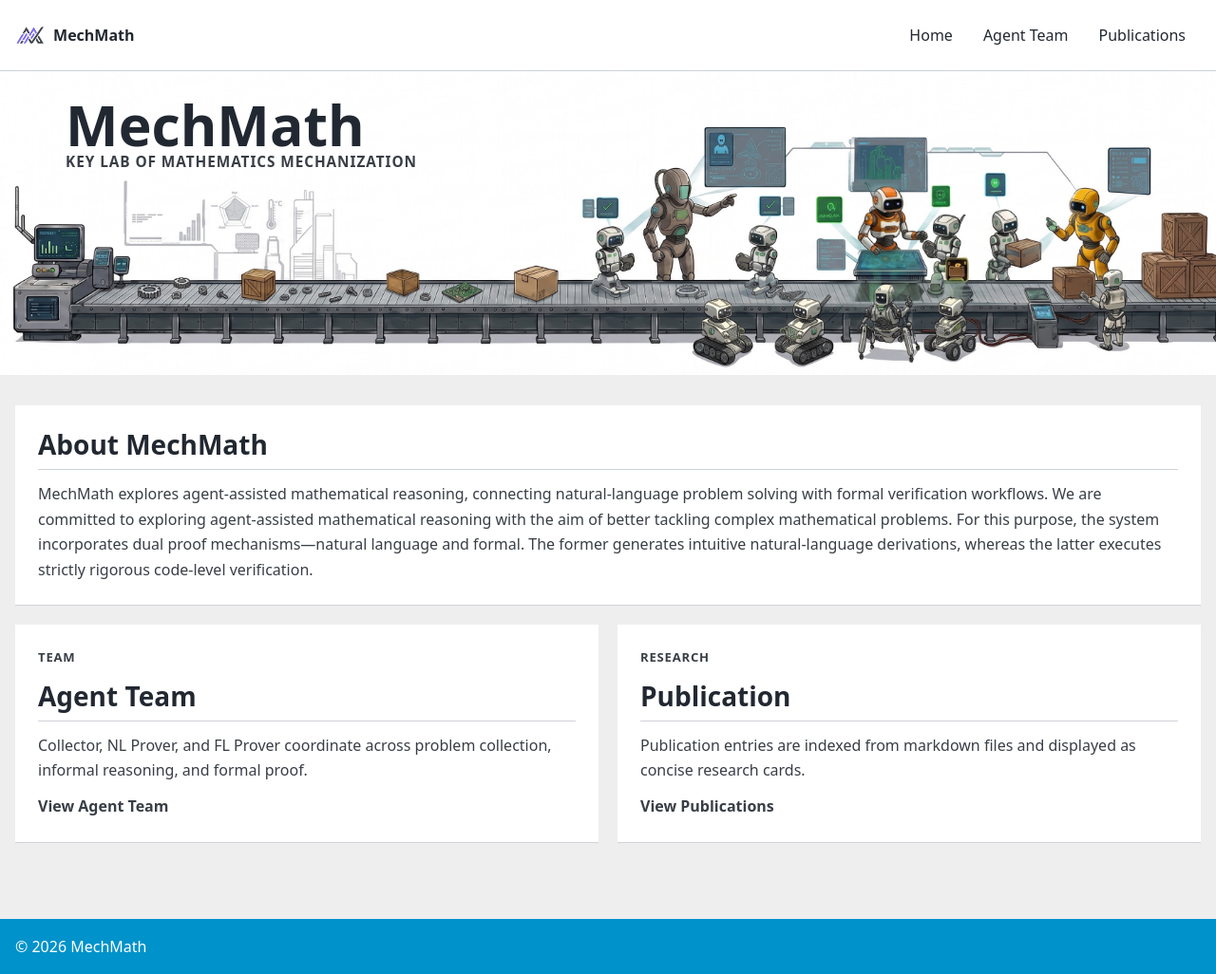
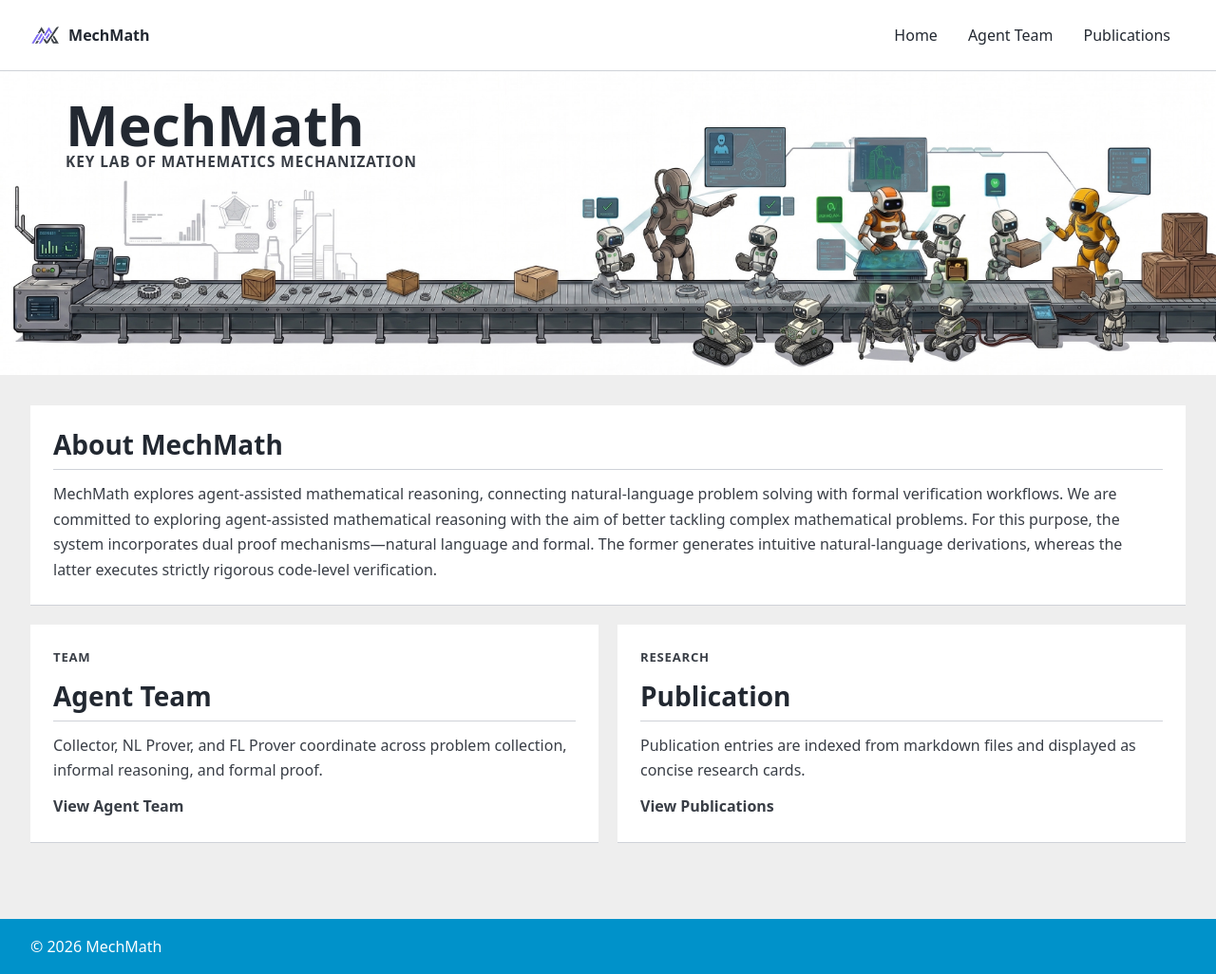
Before and after one commit to MechMath/mechmath.github.io, a Jekyll site: the page built from index.html, in a window 1280 px wide. Shown: the whole page at 95% size. Built offline with Jekyll 4.4.1, drawn with Linux system fonts in a browser that asks for light colours.

Commit message:
Widen responsive page layout

```diff
--- a/assets/css/style.css
+++ b/assets/css/style.css
@@ -1,3 +1,4 @@
+:root{--content-max:1600px;--content-pad:clamp(1rem,2.5vw,2rem)}
 *{box-sizing:border-box}
 html{font-size:16px}
 body{margin:0;min-height:100vh;display:flex;flex-direction:column;background:#eeeeee;color:#222831;font-family:system-ui,-apple-system,BlinkMacSystemFont,"Segoe UI",Roboto,"Helvetica Neue",Arial,sans-serif;line-height:1.65}
@@ -5,7 +6,7 @@
 a:hover{text-decoration:underline}
 img{max-width:100%;height:auto}
 .masthead{position:relative;z-index:20;background:#fff;border-bottom:1px solid #cfd2d8}
-.masthead__inner-wrap{max-width:1280px;margin:0 auto;padding:1rem;display:flex;justify-content:space-between}
+.masthead__inner-wrap{max-width:var(--content-max);margin:0 auto;padding:1rem var(--content-pad);display:flex;justify-content:space-between}
 .greedy-nav{position:relative;display:flex;align-items:center;width:100%;min-height:2rem;background:#fff}
 .site-logo{display:block;margin-right:.5rem;line-height:0}
 .site-logo img{display:block;max-height:2rem;border-radius:4px}
@@ -16,7 +17,7 @@
 .masthead__menu-item a:before{content:"";position:absolute;left:0;right:0;bottom:0;height:4px;background:#0092ca;transform:scaleX(0);transform-origin:center;transition:transform .2s ease}
 .masthead__menu-item a:hover{text-decoration:none;color:#222831}
 .masthead__menu-item a:hover:before{transform:scaleX(1)}
-#main{flex:1 0 auto;width:100%;max-width:1280px;margin:0 auto;padding:1rem}
+#main{flex:1 0 auto;width:100%;max-width:var(--content-max);margin:0 auto;padding:1rem var(--content-pad)}
 .page-section,.feature-row,.about-card,.home-card{background:#fff}
 .page-section{margin-top:1rem;padding:1.5rem;border-radius:4px}
 .page-section h2,.feature-row__body h2,.home-card h2{margin:0 0 .75rem;padding-bottom:.5rem;border-bottom:1px solid #cfd2d8;color:#222831;font-size:1.75rem;line-height:1.25}
@@ -47,7 +48,7 @@
 .home-card__label{margin:0 0 .35rem;color:#0092ca;font-size:.82rem;font-weight:700;letter-spacing:.06em;text-transform:uppercase}
 .home-card p{margin:0 0 .75rem;color:#393e46}
 .home-card a{font-weight:700;color:#393e46}
-.card-grid{display:grid;grid-template-columns:repeat(auto-fit,minmax(220px,1fr));gap:1rem}
+.card-grid{display:grid;grid-template-columns:repeat(auto-fit,minmax(min(100%,280px),1fr));gap:1.25rem}
 .card,.home-card{transition:transform .18s ease,border-color .18s ease,box-shadow .18s ease}
 .card{min-height:150px;padding:1rem;background:#fff;border:1px solid #cfd2d8;border-radius:4px}
 .card:hover,.home-card:hover{transform:translateY(-3px);border-color:#0092ca;box-shadow:0 10px 24px rgba(34,40,49,.12)}
@@ -64,7 +65,7 @@
 .publication-abstract{margin:0;color:#393e46}
 .empty-state{margin:1rem 0 0;color:#393e46}
 .page__footer{flex-shrink:0;margin-top:2rem;background:#0092ca;color:#fff}
-.page__footer-inner{max-width:1280px;margin:0 auto;padding:1rem}
+.page__footer-inner{max-width:var(--content-max);margin:0 auto;padding:1rem var(--content-pad)}
 .page__footer p{margin:0}
 @media (max-width:720px){
   .masthead__inner-wrap{padding:.75rem 1rem}
```
